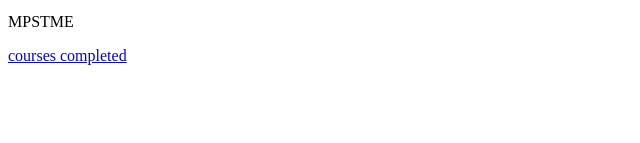
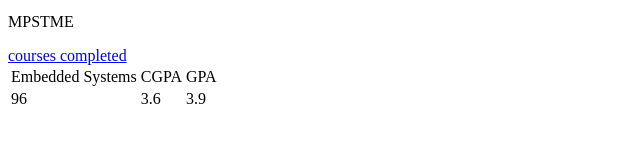
Before and after one commit to yozaam/resume, a plain HTML site: page index.html in a window 1280 px wide. Shown: the part 369-512 px from the top of the page, without its empty margins (0-640 px from the left). Drawn offline with Linux system fonts and the light colour scheme.

Commit message:
added table

```diff
--- a/index.html
+++ b/index.html
@@ -5,3 +5,21 @@
 <img src="https://avatars1.githubusercontent.com/u/20089340?s=460&u=d2d5892651ff1b41c4ad6bd874cf7234a8ef2b5e&v=4" alt="my photo">
 <p>MPSTME</p>
  <a href="courses.html">courses completed</a>
+
+<table>
+    <colgroup>
+        <col>
+        <col>
+        <col>
+    </colgroup>
+    <tr>
+        <td>Embedded Systems</td>
+        <td>CGPA</td>
+        <td>GPA</td>
+    </tr>
+    <tr>
+        <td>96</td>
+        <td>3.6</td>
+        <td>3.9</td>
+    </tr>
+</table>
```
